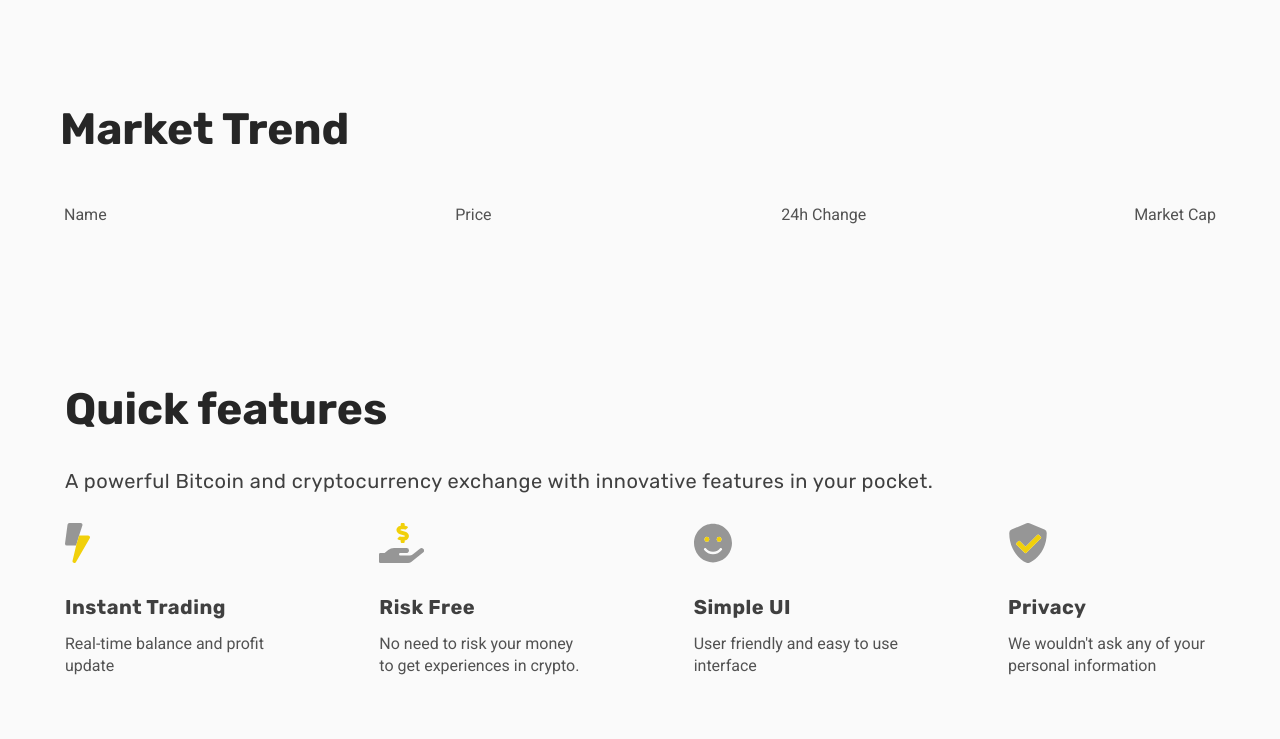
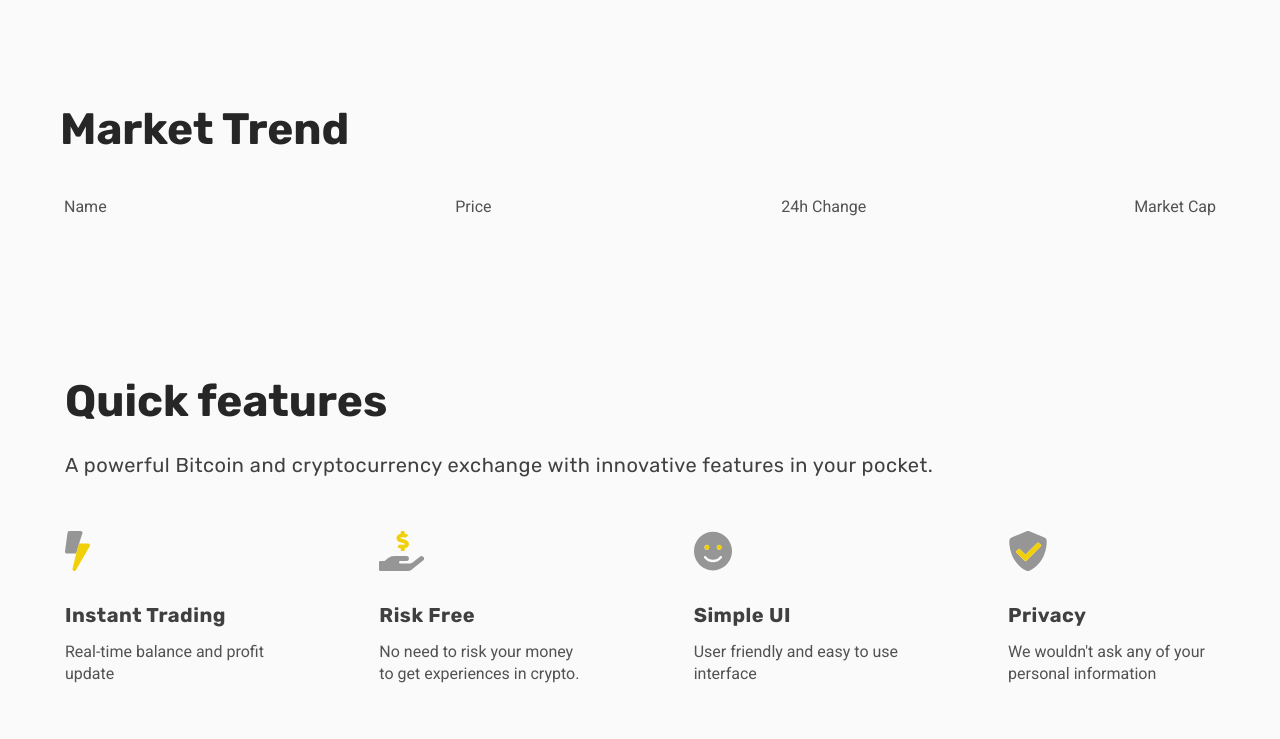
Before and after one commit to sawthetphyoe/coinsavvy, a Flask app: page / in a window 1280 px wide. Shown: the part 724-1463 px from the top of the page. Run offline with Flask 2, Linux system fonts and the light colour scheme; data that the repository does not hold is empty; some libraries are stand-ins or nearby versions.

Commit message:
first commit

```diff
--- a/static/css/general.css
+++ b/static/css/general.css
@@ -62,13 +62,13 @@ a:link {
 .section-heading {
 	color: var(--gray__shade8);
 	font-size: 4.4rem;
-	margin-bottom: 3.2rem;
+	margin-bottom: 2.4rem;
 	align-self: flex-start;
 }
 
 .section-desc {
 	font-size: 2rem;
 	line-height: 3.6rem;
-	margin-bottom: 2.4rem;
+	margin-bottom: 4.8rem;
 	align-self: flex-start;
 }
```
